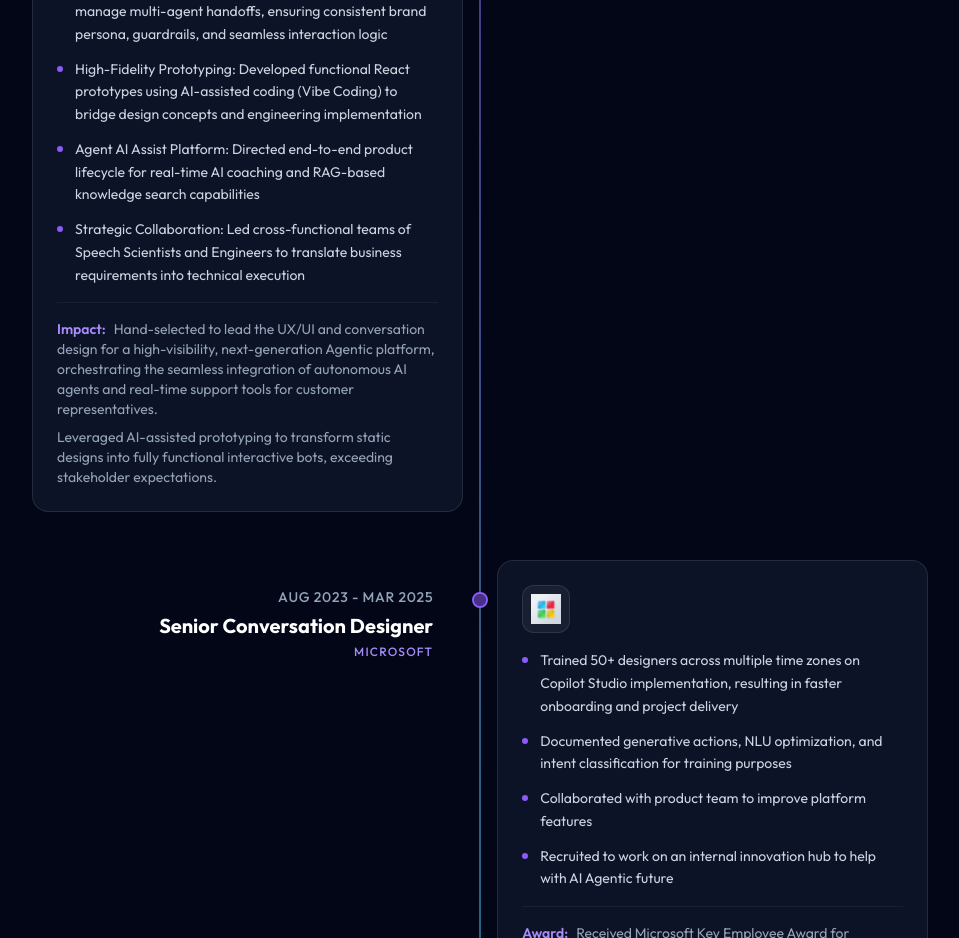
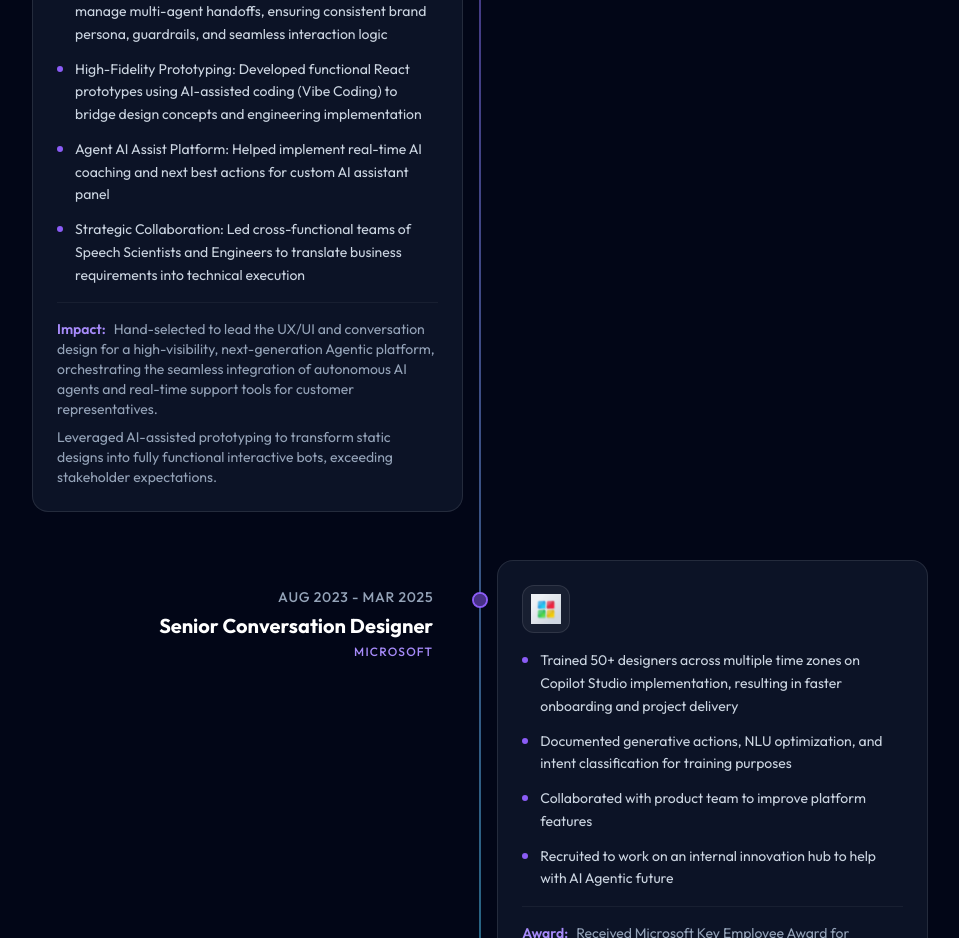
Before and after one commit to theuxfactor/arungeorge_v2, a React (Vite) app: page / in a window 1280 px wide. Shown: the part 1140-2078 px from the top of the page, without its empty margins (160-1119 px from the left). Built offline with nearby package versions, Linux system fonts and the light colour scheme.

Commit message:
Update Resume.jsx
update...

```diff
--- a/src/components/Resume.jsx
+++ b/src/components/Resume.jsx
@@ -18,7 +18,7 @@
                 "NextGen Multi-Agent System: Spearheaded conversation architecture for flagship solution, transitioning from static dialogue flows to dynamic, context-aware orchestration",
                 "System Prompt Engineering: Engineered prompts to manage multi-agent handoffs, ensuring consistent brand persona, guardrails, and seamless interaction logic",
                 "High-Fidelity Prototyping: Developed functional React prototypes using AI-assisted coding (Vibe Coding) to bridge design concepts and engineering implementation",
-                "Agent AI Assist Platform: Directed end-to-end product lifecycle for real-time AI coaching and RAG-based knowledge search capabilities",
+                "Agent AI Assist Platform: Helped implement real-time AI coaching and next best actions for custom AI assistant panel",
                 "Strategic Collaboration: Led cross-functional teams of Speech Scientists and Engineers to translate business requirements into technical execution"
             ],
             impact: [
```
